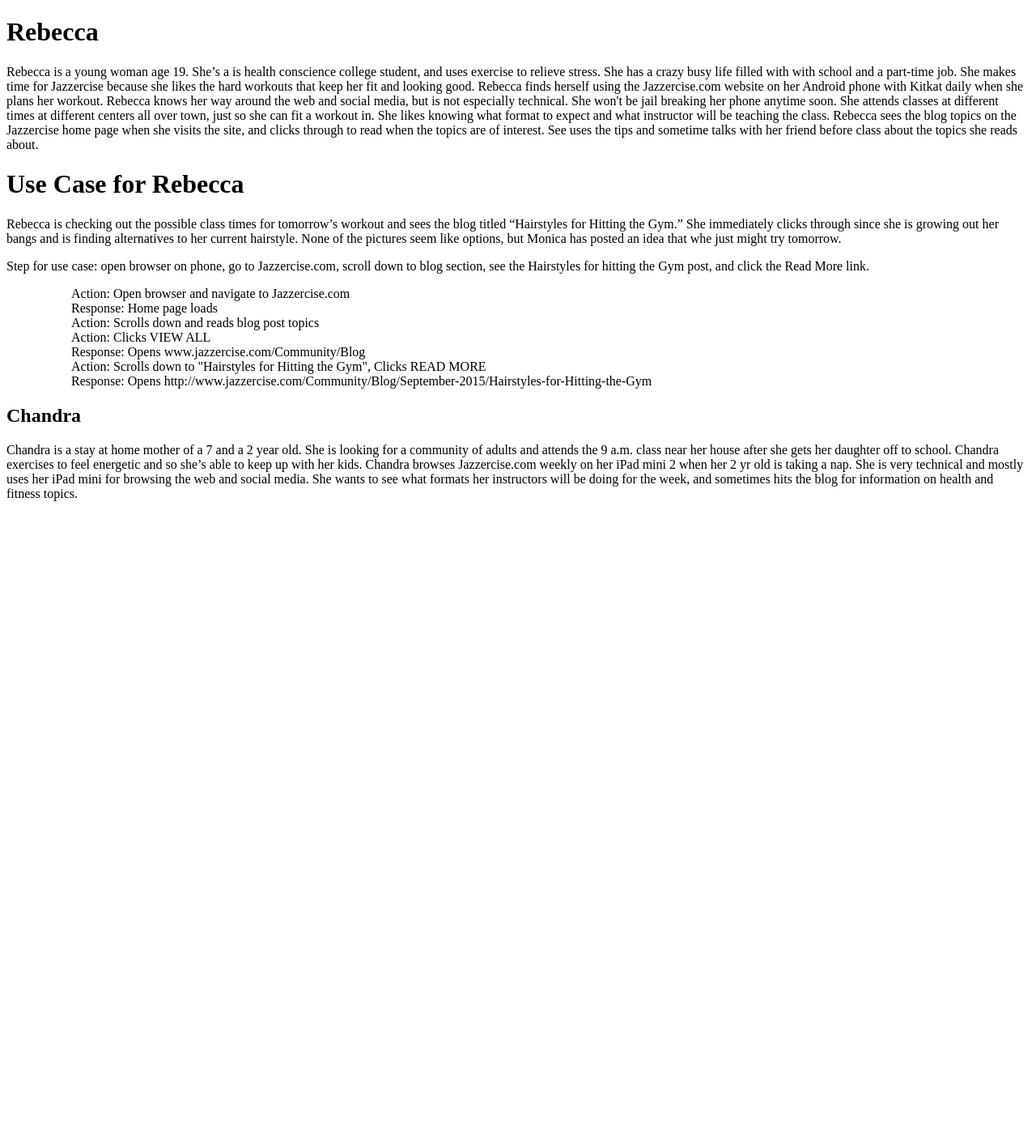
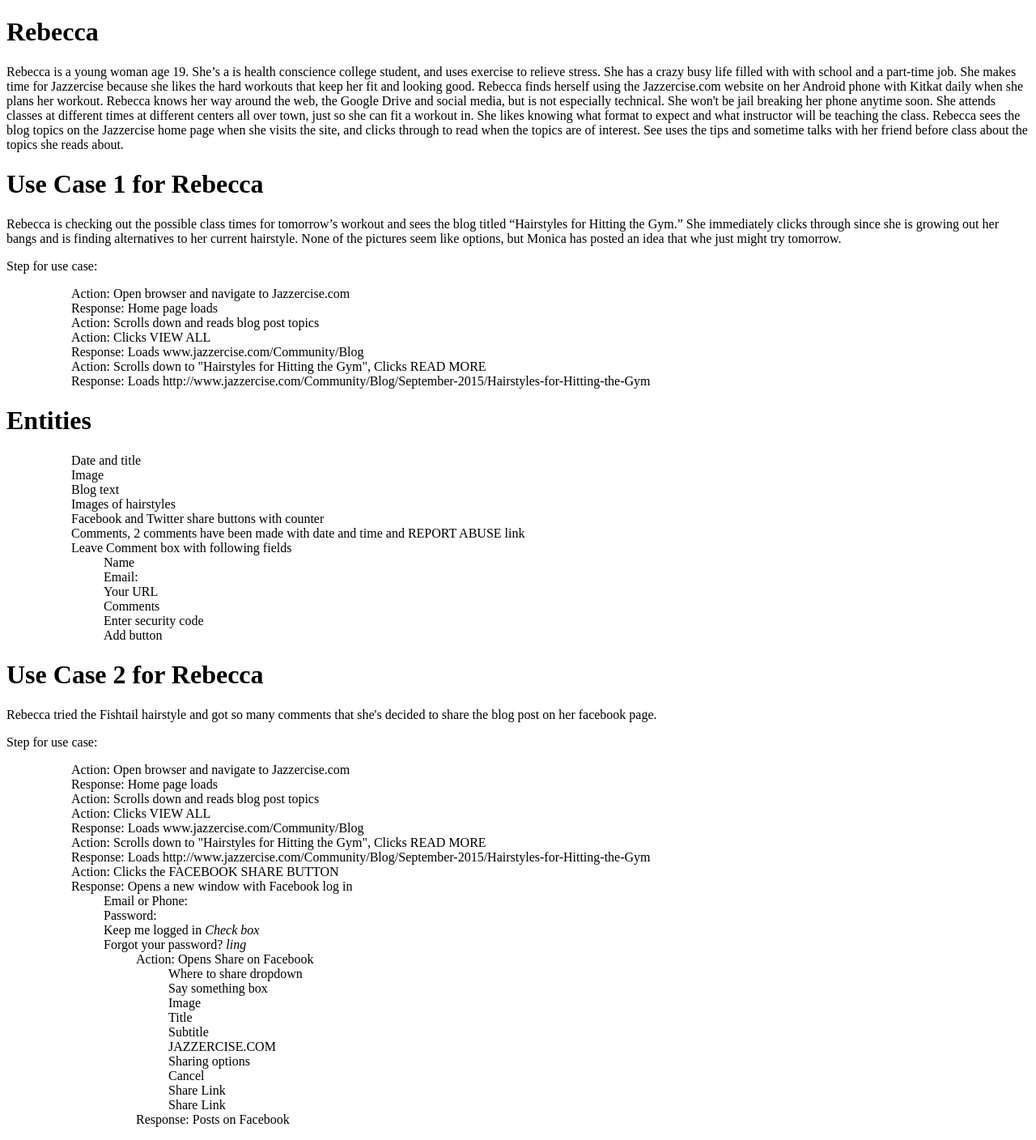
Before and after one commit to JazzinTamra/jazzercise-blog, a PHP site: page / in a window 1280 px wide. Shown: the whole page at 81% size. Before the commit the page ends 619 px from the top, so only its background shows below. Run offline with PHP 8.4, Linux system fonts and the light colour scheme.

Commit message:
Added use case 2

```diff
--- a/index.php
+++ b/index.php
@@ -6,20 +6,69 @@
 	</head>
 	<body>
 		<h1>Rebecca</h1>
-		<p>Rebecca is a young woman age 19. She&rsquo;s a is health conscience college student, and uses exercise to relieve stress. She has a crazy busy life filled with with school and a part-time job. She makes time for Jazzercise because she likes the hard workouts that keep her fit and looking good. Rebecca finds herself using the Jazzercise.com website on her Android phone with Kitkat daily when she plans her workout. Rebecca knows her way around the web and social media, but is not especially technical. She won't be jail breaking her phone anytime soon. She attends classes at different times at different centers all over town, just so she can fit a workout in. She likes knowing what format to expect and what instructor will be teaching the class. Rebecca sees the blog topics on the Jazzercise home page when she visits the site, and clicks through to read when the topics are of interest. See uses the tips and sometime talks with her friend before class about the topics she reads about.</p>
-		<h1>Use Case for Rebecca</h1>
+		<p>Rebecca is a young woman age 19. She&rsquo;s a is health conscience college student, and uses exercise to relieve stress. She has a crazy busy life filled with with school and a part-time job. She makes time for Jazzercise because she likes the hard workouts that keep her fit and looking good. Rebecca finds herself using the Jazzercise.com website on her Android phone with Kitkat daily when she plans her workout. Rebecca knows her way around the web, the Google Drive and social media, but is not especially technical. She won't be jail breaking her phone anytime soon. She attends classes at different times at different centers all over town, just so she can fit a workout in. She likes knowing what format to expect and what instructor will be teaching the class. Rebecca sees the blog topics on the Jazzercise home page when she visits the site, and clicks through to read when the topics are of interest. See uses the tips and sometime talks with her friend before class about the topics she reads about.</p>
+		<h1>Use Case 1 for Rebecca</h1>
 		<p>Rebecca is checking out the possible class times for tomorrow&rsquo;s workout and sees the blog titled &ldquo;Hairstyles for Hitting the Gym.&rdquo; She immediately clicks through since she is growing out her bangs and is finding alternatives to her current hairstyle. None of the pictures seem like options, but Monica has posted an idea that whe just might try tomorrow.</p>
-		<p>Step for use case: open browser on phone, go to Jazzercise.com, scroll down to blog section, see the Hairstyles for hitting the Gym post, and click the Read More link.</p>
+		<p>Step for use case: </p>
 		<ul>
 			<ol>Action: Open browser and navigate to Jazzercise.com</ol>
 			<ol>Response: Home page loads</ol>
 			<ol>Action: Scrolls down and reads blog post topics</ol>
 			<ol>Action: Clicks VIEW ALL </ol>
-			<ol>Response: Opens www.jazzercise.com/Community/Blog</ol>
+			<ol>Response: Loads www.jazzercise.com/Community/Blog</ol>
 			<ol>Action: Scrolls down to "Hairstyles for Hitting the Gym", Clicks READ MORE</ol>
-			<ol>Response: Opens http://www.jazzercise.com/Community/Blog/September-2015/Hairstyles-for-Hitting-the-Gym</ol>
+			<ol>Response: Loads http://www.jazzercise.com/Community/Blog/September-2015/Hairstyles-for-Hitting-the-Gym</ol>
 		</ul>
-		<h2>Chandra</h2>
-		<p>Chandra is a stay at home mother of a 7 and a 2 year old. She is looking for a community of adults and attends the 9 a.m. class near her house after she gets her daughter off to school. Chandra exercises to feel energetic and so she&rsquo;s able to keep up with her kids. Chandra browses Jazzercise.com weekly on her iPad mini 2 when her 2 yr old is taking a nap. She is very technical and mostly uses her iPad mini for browsing the web and social media. She wants to see what formats her instructors will be doing for the week, and sometimes hits the blog for information on health and fitness topics.</p>
-	</body>
-</html>
+		<h1>Entities</h1>
+		<ul>
+			<ol>Date and title</ol>
+			<ol>Image</ol>
+			<ol>Blog text</ol>
+			<ol>Images of hairstyles </ol>
+			<ol>Facebook and Twitter share buttons with counter</ol>
+			<ol>Comments, 2 comments have been made with date and time and REPORT ABUSE link</ol>
+			<ol>Leave Comment box with following fields</ol>
+			<ul>
+				<ol>Name</ol>
+				<ol>Email:</ol>
+				<ol>Your URL</ol>
+				<ol>Comments</ol>
+				<ol>Enter security code</ol>
+				<ol>Add button</ol>
+			</ul>
+		</ul>
+		<h1>Use Case 2 for Rebecca</h1>
+		<p>Rebecca tried the Fishtail hairstyle and got so many comments that she's decided to share the blog post on her facebook page.</p>
+		<p>Step for use case:</p>
+		<ul>
+			<ol>Action: Open browser and navigate to Jazzercise.com</ol>
+			<ol>Response: Home page loads</ol>
+			<ol>Action: Scrolls down and reads blog post topics</ol>
+			<ol>Action: Clicks VIEW ALL </ol>
+			<ol>Response: Loads www.jazzercise.com/Community/Blog</ol>
+			<ol>Action: Scrolls down to "Hairstyles for Hitting the Gym", Clicks READ MORE</ol>
+			<ol>Response: Loads http://www.jazzercise.com/Community/Blog/September-2015/Hairstyles-for-Hitting-the-Gym</ol>
+			<ol>Action: Clicks the FACEBOOK SHARE BUTTON</ol>
+			<ol>Response: Opens a new window with Facebook log in</ol>
+			<ul>
+				<ol>Email or Phone:</ol>
+				<ol>Password:</ol>
+				<ol>Keep me logged in <em>Check box</em></ol>
+				<ol>Forgot your password? <em>ling</em> </ol>
+			<ul>
+			<ol>Action: Opens Share on Facebook</ol>
+				<ul>
+					<ol>Where to share dropdown</ol>
+					<ol>Say something box</ol>
+					<ol>Image</ol>
+					<ol>Title</ol>
+					<ol>Subtitle</ol>
+					<ol>JAZZERCISE.COM</ol>
+					<ol>Sharing options</ol>
+					<ol>Cancel</ol>
+					<ol>Share Link</ol>
+					<ol>Share Link</ol>
+				</ul>
+				<ol>Response: Posts on Facebook</ol>
+			</ul>
+		</ul>
```
